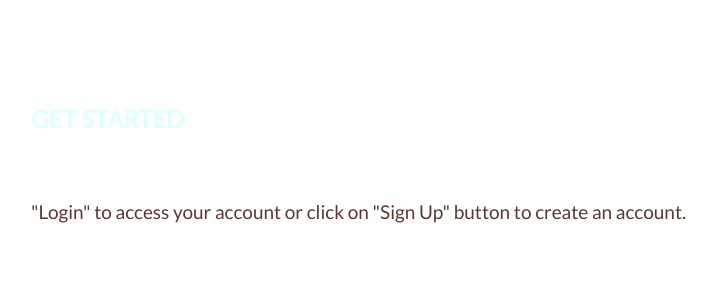
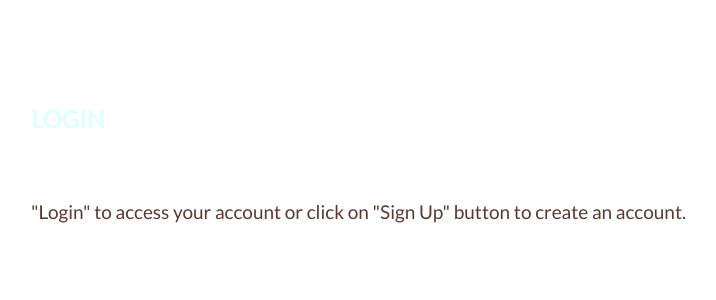
Before and after one commit to unniblue1/finalproject_q, a PHP site: page /project/login.php in a window 1280 px wide. Shown: the part 187-487 px from the top of the page, without its empty margins (19-735 px from the left). Run offline with PHP 8.4, Linux system fonts and the light colour scheme; some libraries are stand-ins or nearby versions.

Commit message:
committing login changes

```diff
--- a/project/login.php
+++ b/project/login.php
@@ -7,7 +7,7 @@
 <div id="about" class="container-fluid">
   <div class="row">
     <div class="col-sm-8">
-      <h2>Get Started</h2><br>
+      <h2>Login</h2><br>
       <h4> "Login" to access your account or click on "Sign Up" button to create an account.</h4>
       <br>
     </div>
```
